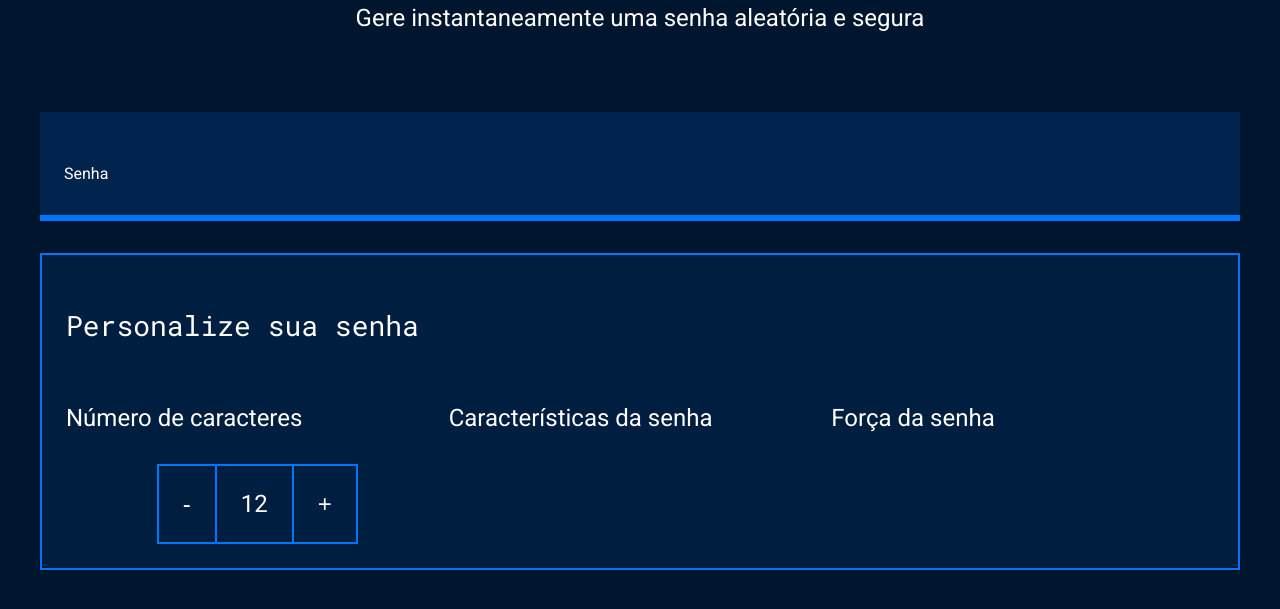
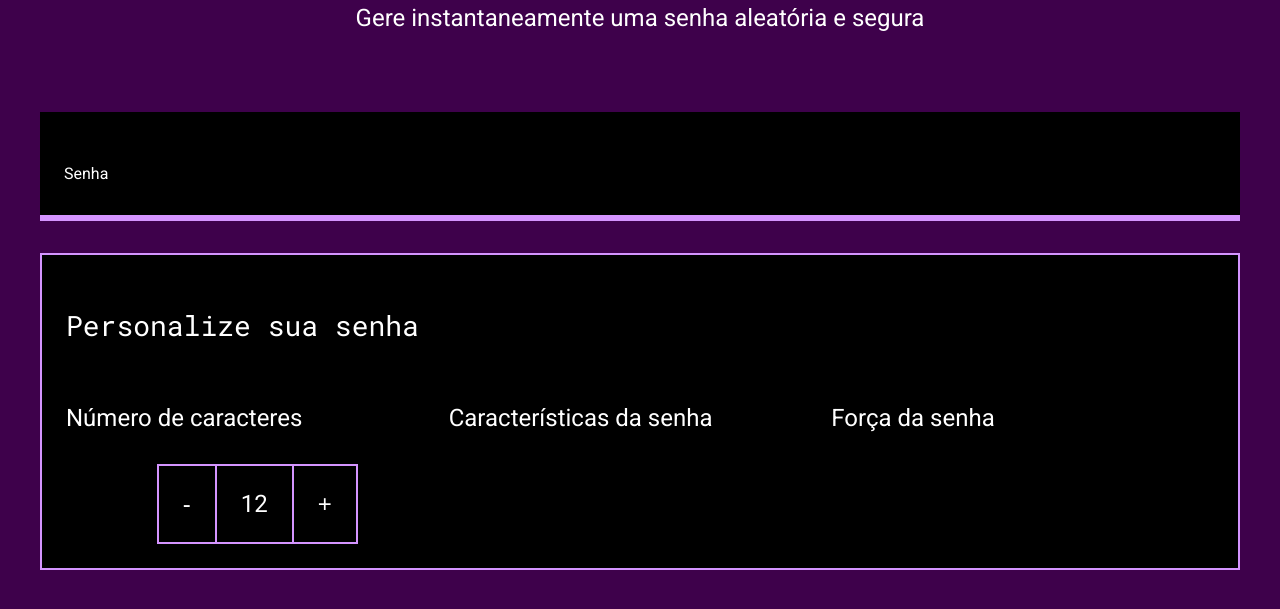
Before and after one commit to EllenTomaz/gerador-de-senha, a plain HTML site: page index.html in a window 1280 px wide. Shown: the part 191-800 px from the top of the page. Drawn offline with Linux system fonts and the light colour scheme.

Commit message:
Add files via upload

```diff
--- a/style.css
+++ b/style.css
@@ -2,10 +2,10 @@
 
 :root {
     --branco: white;
-    --cor-de-fundo: #00162E;
-    --fundo-senha: #00244D;
-    --fundo-texto: #001E40;
-    --borda: #0075FF;
+    --cor-de-fundo: #3e014b;
+    --fundo-senha: #000000;
+    --fundo-texto: #000000;
+    --borda: #d494ff;
     --roboto: 'Roboto', sans-serif;
     --roboto-mono: 'Roboto Mono', monospace;
 }
```
